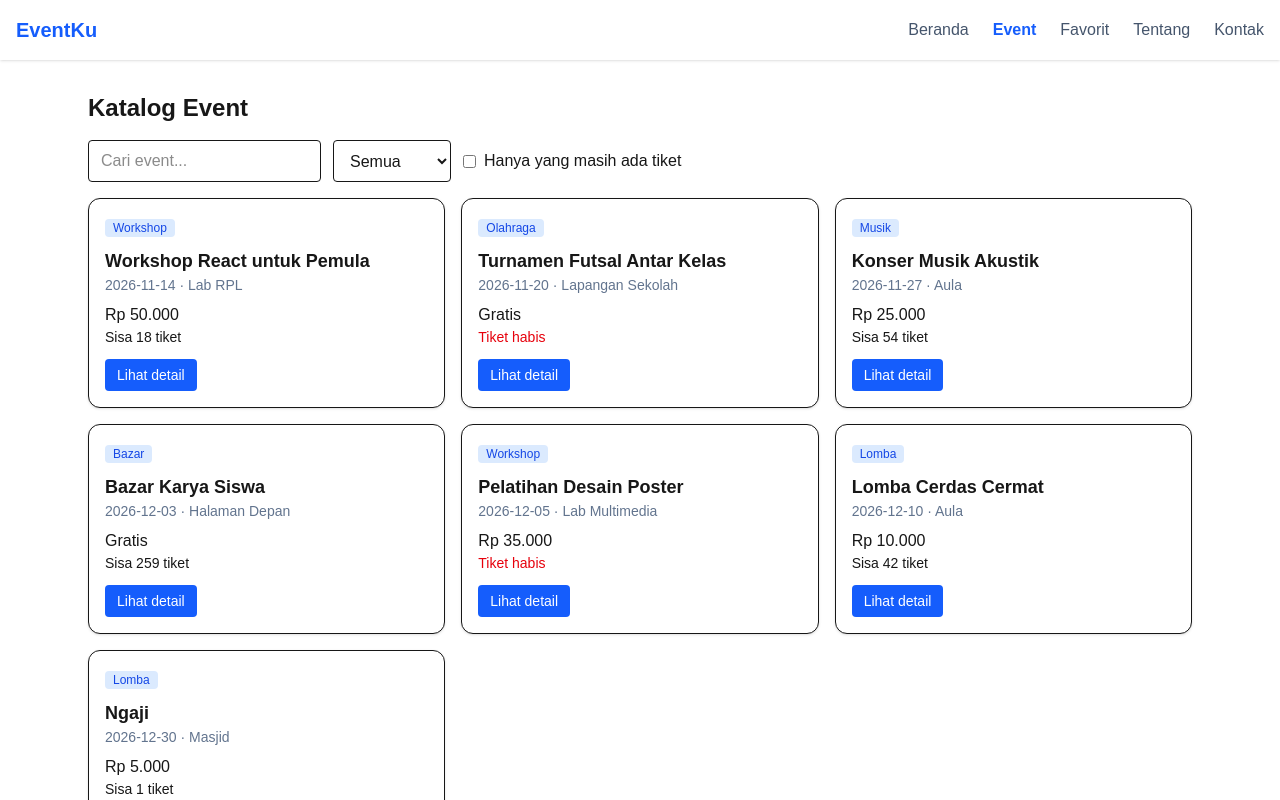
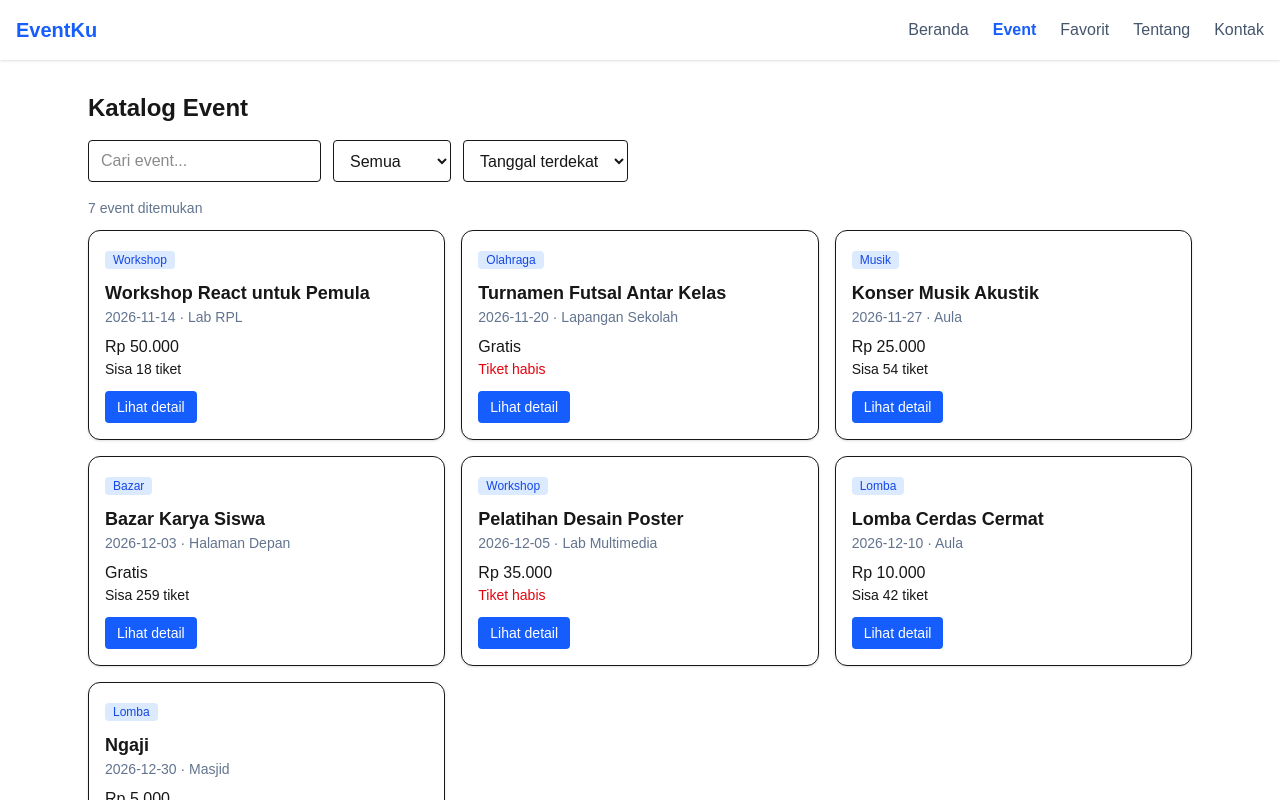
Before and after one commit to LodyGantengBet/latihan-nextjs, a Next.js app: page /event in a window 1280 px wide. Shown: the top 800 px of the page. Built offline with nearby package versions, Linux system fonts and the light colour scheme.

Commit message:
rabu misi10  membuat pengurutan event

```diff
--- a/components/KatalogInteraktif.tsx
+++ b/components/KatalogInteraktif.tsx
@@ -1,5 +1,4 @@
 "use client";
-
 import { useState } from "react";
 import type { Event } from "@/data/events";
 import KartuEvent from "./KartuEvent";
@@ -7,15 +6,21 @@ import KartuEvent from "./KartuEvent";
 export default function KatalogInteraktif({ events }: { events: Event[] }) {
   const [cari, setCari] = useState("");
   const [kategori, setKategori] = useState("Semua");
-  const [hanyaAdaTiket, setHanyaAdaTiket] = useState(false);
+  const [urut, setUrut] = useState("tanggal");
 
   const daftarKategori = ["Semua", ...new Set(events.map((e) => e.kategori))];
   const hasil = events.filter(
     (e) =>
       e.judul.toLowerCase().includes(cari.toLowerCase()) &&
-      (kategori === "Semua" || e.kategori === kategori) &&
-      (!hanyaAdaTiket || e.terisi < e.kuota),
+      (kategori === "Semua" || e.kategori === kategori),
   );
+
+  const tersusun = [...hasil].sort((a, b) => {
+    if (urut === "murah") return a.harga - b.harga;
+    if (urut === "mahal") return b.harga - a.harga;
+    if (urut === "nama") return a.judul.localeCompare(b.judul);
+    return a.tanggal.localeCompare(b.tanggal);
+  });
 
   return (
     <div>
@@ -35,20 +40,25 @@ export default function KatalogInteraktif({ events }: { events: Event[] }) {
             <option key={k}>{k}</option>
           ))}
         </select>
-        <label className="flex items-center gap-2">
-          <input
-            type="checkbox"
-            checked={hanyaAdaTiket}
-            onChange={(e) => setHanyaAdaTiket(e.target.checked)}
-          />
-          Hanya yang masih ada tiket
-        </label>
+        <select
+          value={urut}
+          onChange={(e) => setUrut(e.target.value)}
+          className="rounded border bg-white px-3 py-2"
+        >
+          <option value="tanggal">Tanggal terdekat</option>
+          <option value="murah">Harga termurah</option>
+          <option value="mahal">Harga termahal</option>
+          <option value="nama">Nama A-Z</option>
+        </select>
       </div>
-      {hasil.length === 0 ? (
+      <p className="mb-3 text-sm text-slate-500">
+        {tersusun.length} event ditemukan
+      </p>
+      {tersusun.length === 0 ? (
         <p className="text-slate-500">Tidak ada event yang cocok.</p>
       ) : (
         <div className="grid gap-4 sm:grid-cols-2 lg:grid-cols-3">
-          {hasil.map((e) => (
+          {tersusun.map((e) => (
             <KartuEvent key={e.id} event={e} />
           ))}
         </div>
```
